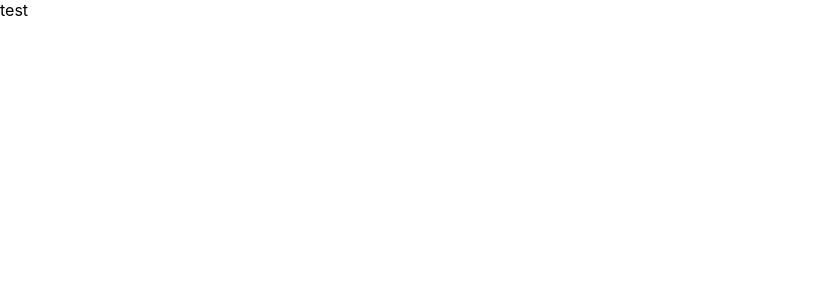
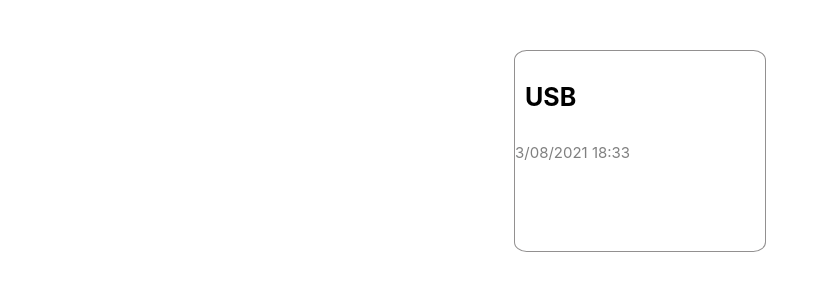
Before and after one commit to MariJumava/trello-react, a React (Create React App) app: page / in a window 1280 px wide. Shown: the top 300 px of the page, without its empty margins (0-828 px from the left). Built offline with nearby package versions, Linux system fonts and the light colour scheme.

Commit message:
init: Card

```diff
--- a/package.json
+++ b/package.json
@@ -7,7 +7,6 @@
     "@testing-library/react": "^11.2.7",
     "@testing-library/user-event": "^12.8.3",
     "eslint": "^7.31.0",
-    "prettier": "^2.3.2",
     "prop-types": "^15.7.2",
     "react": "^17.0.2",
     "react-dom": "^17.0.2",
@@ -31,5 +30,10 @@
       "last 1 firefox version",
       "last 1 safari version"
     ]
+  },
+  "devDependencies": {
+    "eslint-config-prettier": "^8.3.0",
+    "eslint-plugin-prettier": "^3.4.0",
+    "prettier": "^2.3.2"
   }
 }
--- a/src/App.js
+++ b/src/App.js
@@ -2,7 +2,7 @@ import React from "react";
 import Card from "./components/card/Card";
 
 const App = () => {
-    return <Card header='test'/>
-}
+  return <Card />;
+};
 
 export default App;
--- /dev/null
+++ b/src/components/card/Card.css
@@ -0,0 +1,19 @@
+.card-wrap {
+    display: flex;
+    align-items: flex-start;
+    width: 250px;
+    height: 200px;
+    margin: 50px auto;
+    border: 1px solid rgb(146, 144, 144);
+    border-radius: 5%;
+}
+
+.card-title {
+    font-size: 25px;
+    padding: 10px;
+}
+
+.card-date {
+    font-size: 15px;
+    color: gray;
+}
--- a/src/components/card/Card.js
+++ b/src/components/card/Card.js
@@ -1,17 +1,47 @@
 import React from "react";
-import PropTypes from 'prop-types';
-import {User} from '../../types/User';
+import PropTypes from "prop-types";
+import { User } from "../../types/User";
 import { Label } from "../../types/Label";
+import "./Card.css";
 
+const Card = () => {
+  return (
+    <div className="card-wrap">
+      <header className="card-header">
+        <h2 className="card-title">USB</h2>
+        <div className="card-date">{getTime()}</div>
+        <div className="card-estimate"></div>
+      </header>
+      <div className="card-user">{User}</div>
+    </div>
+  );
+};
 
-const Card = (props) => {
-    return props.header;
-}
+// eslint-disable-next-line react/no-typos
+Card.PropTypes = {
+  header: PropTypes.string,
+  dateCreated: PropTypes.instanceOf(),
+  estimate: PropTypes.string,
+  assignedUser: PropTypes.instanceOf(User),
+  labels: PropTypes.arrayOf(Label),
+};
 
-Card.PropTypes = {
-    header: PropTypes.string,
-    assignedUser: PropTypes.instanceOf(User),
-    labels: PropTypes.arrayOf(Label)
+const getTime = () => {
+  let year = new Date().getFullYear();
+  let month = new Date().getMonth() + 1;
+  if (month < 10) {
+    month = "0" + month;
+  }
+  let day = new Date().getDate();
+  let hours = new Date().getHours();
+  if (hours < 10) {
+    hours = "0" + hours;
+  }
+  let minutes = new Date().getMinutes();
+  if (minutes < 10) {
+    minutes = "0" + minutes;
+  }
+  return `${day}/${month}/${year} ${hours}:${minutes}`;
 };
 
 export default Card;
```
Also changed, not shown: src/index.js (+5 -6 lines), src/types/Date.js (added, +20 -0 lines), src/types/Label.js (+4 -5 lines), src/types/User.js (+5 -5 lines), 1 other file (tests, documents, lock files or other folders).
